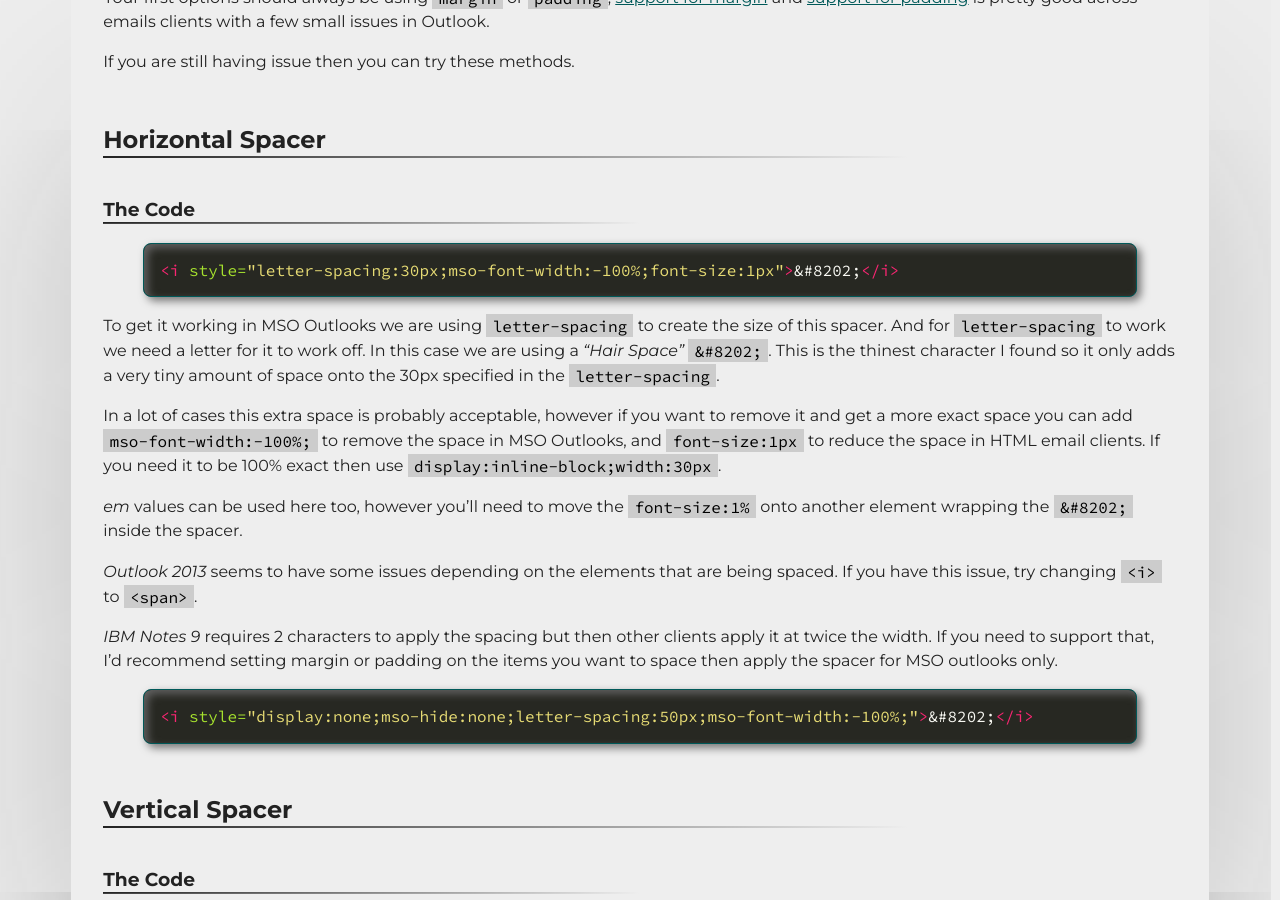
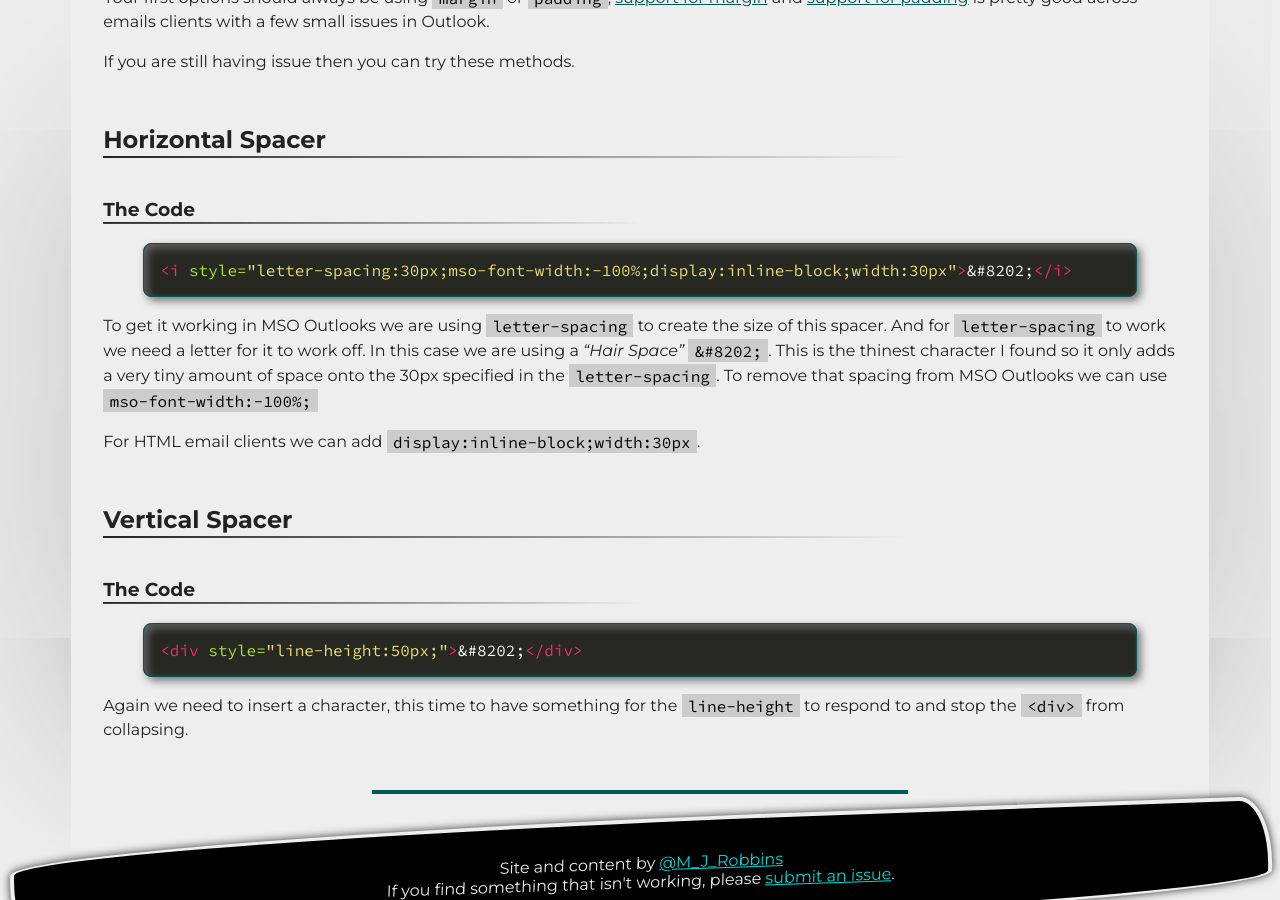
Before and after one commit to M-J-Robbins/good-email-code, a Jekyll site: the page built from email-code/spacing.md, in a window 1280 px wide and 900 px high, scrolled down 379 px. Built offline with Jekyll 4.4.1, drawn with Linux system fonts in a browser that asks for light colours; our own code applies the rules of GitHub Pages for plain Markdown files; a script that is not in the unit is left out.

Commit message:
Update spacing.md

```diff
--- a/email-code/spacing.md
+++ b/email-code/spacing.md
@@ -9,22 +9,12 @@ If you are still having issue then you can try these methods.
 
 ### The Code
 {% highlight html %}
-<i style="letter-spacing:30px;mso-font-width:-100%;font-size:1px">&#8202;</i>
+<i style="letter-spacing:30px;mso-font-width:-100%;display:inline-block;width:30px">&#8202;</i>
 {% endhighlight %}
 
-To get it working in MSO Outlooks we are using `letter-spacing` to create the size of this spacer. And for `letter-spacing` to work we need a letter for it to work off.  In this case we are using a _"Hair Space"_ `&#8202;`.  This is the thinest character I found so it only adds a very tiny amount of space onto the 30px specified in the `letter-spacing`.
+To get it working in MSO Outlooks we are using `letter-spacing` to create the size of this spacer. And for `letter-spacing` to work we need a letter for it to work off.  In this case we are using a _"Hair Space"_ `&#8202;`.  This is the thinest character I found so it only adds a very tiny amount of space onto the 30px specified in the `letter-spacing`.  To remove that spacing from MSO Outlooks we can use `mso-font-width:-100%;`
 
-In a lot of cases this extra space is probably acceptable, however if you want to remove it and get a more exact space you can add `mso-font-width:-100%;` to remove the space in MSO Outlooks, and `font-size:1px` to reduce the space in HTML email clients.  If you need it to be 100% exact then use `display:inline-block;width:30px`.
-
-*em* values can be used here too, however you'll need to move the `font-size:1%` onto another element wrapping the `&#8202;` inside the spacer.
-
-*Outlook 2013* seems to have some issues depending on the elements that are being spaced. If you have this issue, try changing `<i>` to `<span>`.
-
-*IBM Notes 9* requires 2 characters to apply the spacing but then other clients apply it at twice the width.  If you need to support that, I'd recommend setting margin or padding on the items you want to space then apply the spacer for MSO outlooks only.
-{% highlight html %}
-<i style="display:none;mso-hide:none;letter-spacing:50px;mso-font-width:-100%;">&#8202;</i>
-{% endhighlight %}
-
+For HTML email clients we can add `display:inline-block;width:30px`.
 
 
 ## Vertical Spacer
```
